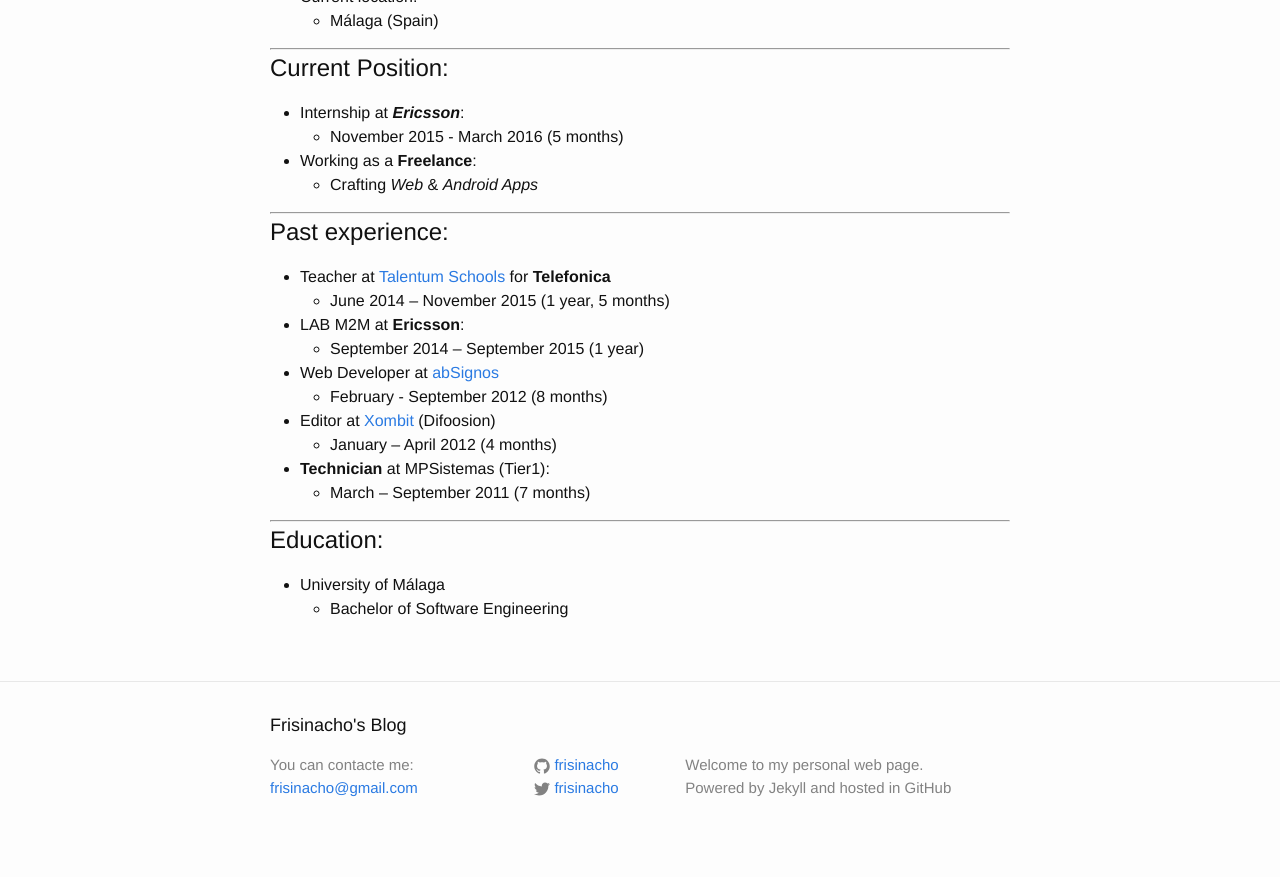
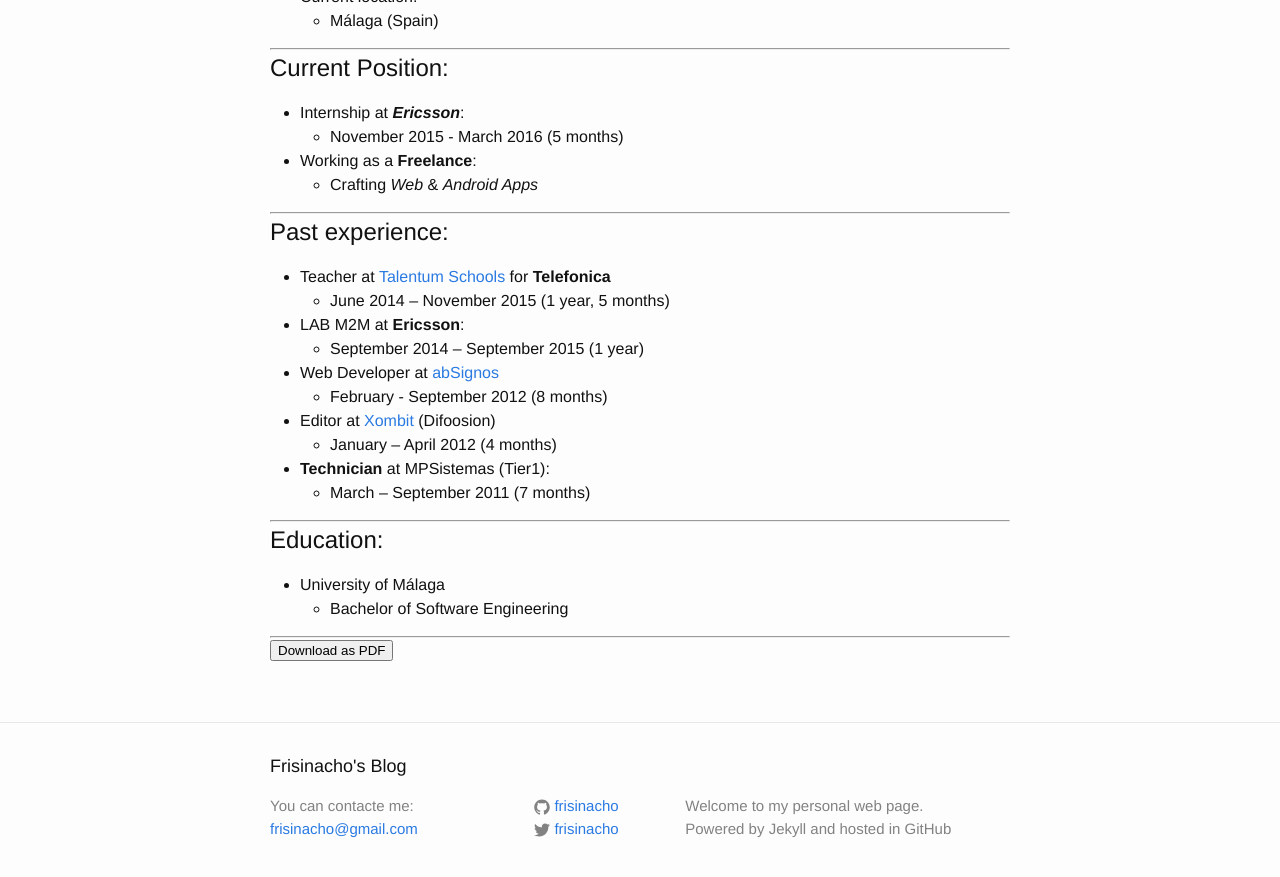
Before and after one commit to frisinacho/frisinacho.github.io, a Jekyll site: the page built from pages/cv.md, in a window 1280 px wide and 900 px high, scrolled down 945 px. Shown: the top 877 px of the window. Built offline with Jekyll 4.4.1, drawn with Linux system fonts in a browser that asks for light colours.

Commit message:
Link to the downloadable PDF at the end of the CV

```diff
--- a/pages/cv.md
+++ b/pages/cv.md
@@ -57,3 +57,7 @@
 
 - University of Málaga
 	* Bachelor of Software Engineering
+
+---
+
+<a href="../assets/pdf/cv.pdf" target="_blank"><button type="button" class="btn btn-default btn-lg">Download as PDF</button></a>
```
